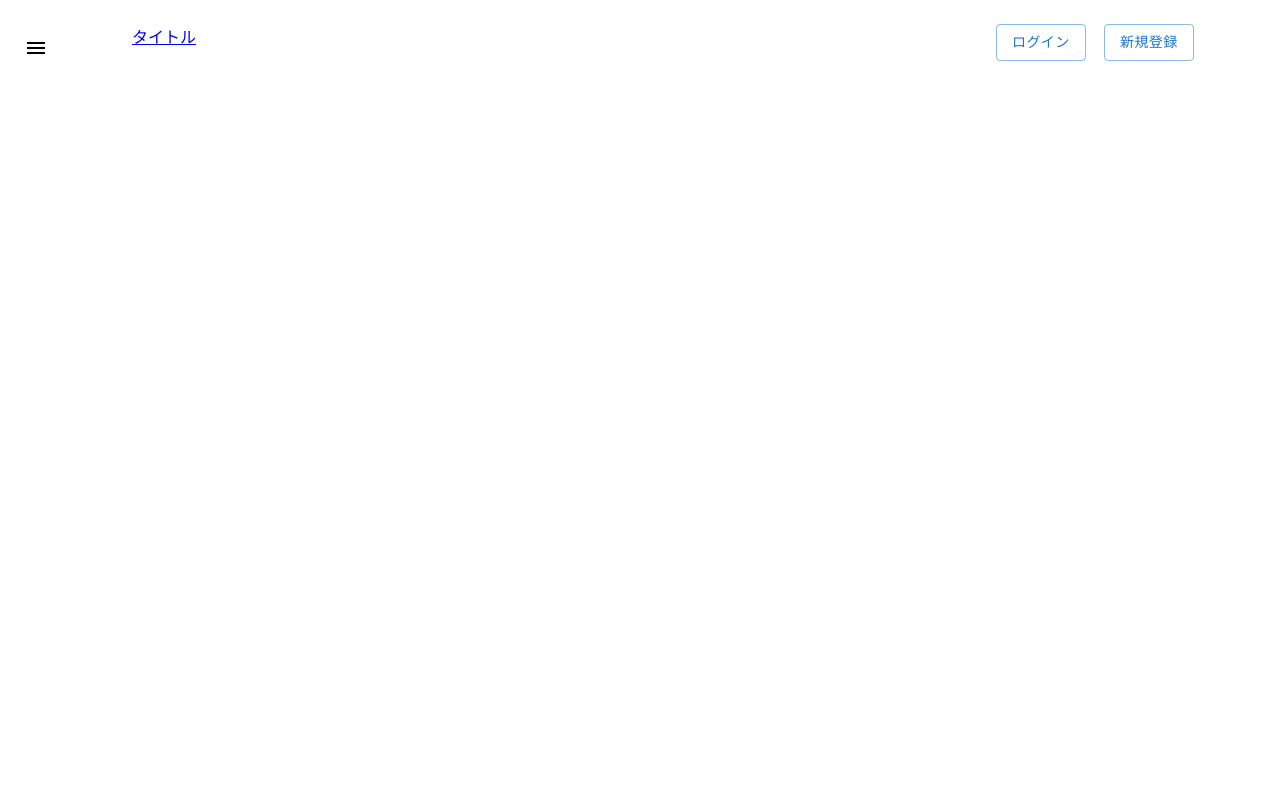
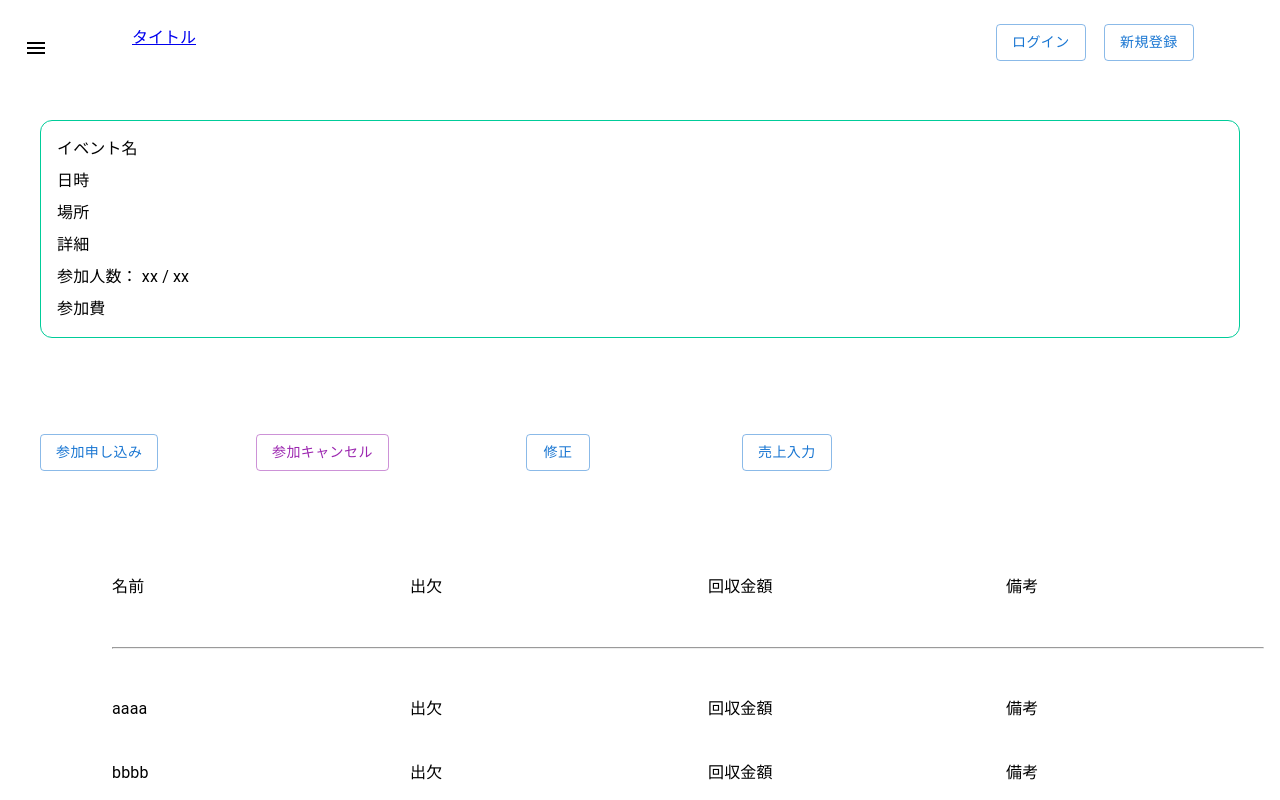
Before and after one commit to ke-kishimoto/opencourt-frontend, a React (Create React App) app: page /eventDetail/1/eventSales in a window 1280 px wide. Before the commit this address had no page. Shown: the top 800 px of the page. Built offline with nearby package versions, Linux system fonts and the light colour scheme.

Commit message:
イベントの売上管理追加

```diff
--- a/src/App.js
+++ b/src/App.js
@@ -13,7 +13,8 @@ import EventDetail from './pages/EventDetail';
 import PrivacyPolicyManagement from './pages/PrivacyPolicyMnagement';
 import LogManagement from './pages/LogManagement';
 import UserCategory from './pages/UserCategory';
-import SegmentDelivery from './pages/SegmentDelivery'
+import SegmentDelivery from './pages/SegmentDelivery';
+import EventSales from './components/EventSales';
 
 function App() {
   return (
@@ -29,11 +30,13 @@ function App() {
           <Route path="/userList" element={<UserList/>}></Route>
           <Route path="/userDetail" element={<UserDetail/>}></Route>
           <Route path="/templateManagement" element={<TemplateManagement/>}></Route>
-          <Route path="/eventDetail/:id" element={<EventDetail/>}></Route>
+          <Route path="/segmentDelivery" element={<SegmentDelivery/>}></Route>
           <Route path="/privacyPolicyManagement" element={<PrivacyPolicyManagement/>}></Route>
           <Route path="/logManagement" element={<LogManagement/>}></Route>
           <Route path="/userCategory" element={<UserCategory/>}></Route>
-          <Route path="/segmentDelivery" element={<SegmentDelivery/>}></Route>
+          <Route path="/eventDetail/:id" element={<EventDetail/>}>
+            <Route path="eventSales" element={<EventSales/>}></Route>
+          </Route>
         </Routes>
       </BrowserRouter>
     </RecoilRoot>
--- /dev/null
+++ b/src/components/EventSales.js
@@ -0,0 +1,65 @@
+import Container from '@mui/material/Container';
+import TextField from '@mui/material/TextField';
+import Button from '@mui/material/Button';
+import Grid from '@mui/material/Grid';
+import InputLabel from '@mui/material/InputLabel';
+import MenuItem from '@mui/material/MenuItem';
+import FormControl from '@mui/material/FormControl';
+import Select from '@mui/material/Select';
+import Typography from '@mui/material/Typography';
+import { useState, useEffect } from 'react';
+import Box from '@mui/material/Box';
+
+const EventSales = () => {
+
+	const [eventInfos, setEventInfos] = useState([]);
+
+	useEffect(() => {
+		setEventInfos([
+			{id: 1, user_name: 'aaaa', attendance: '○', sales: 100, memo: ''},
+			{id: 2, user_name: 'bbbb', attendance: '○', sales: 100, memo: ''},
+		])
+	}, []);
+
+	return (
+		<Container>
+			<Grid container spacing={5} margin={1}>
+				<Grid item xs={3}>
+					<Typography>名前</Typography>
+				</Grid>
+				<Grid item xs={3}>
+					<Typography>出欠</Typography>
+				</Grid>
+				<Grid item xs={3}>
+					<Typography>回収金額</Typography>
+				</Grid>
+				<Grid item xs={3}>
+					<Typography>備考</Typography>
+				</Grid>
+				<Grid item xs={12}>
+					<hr/>
+				</Grid>
+			{eventInfos.map(e => {
+				return (
+					<>
+						<Grid item xs={3}>
+							<Typography>{e.user_name}</Typography>
+						</Grid>
+						<Grid item xs={3}>
+							<Typography>出欠</Typography>
+						</Grid>
+						<Grid item xs={3}>
+							<Typography>回収金額</Typography>
+						</Grid>
+						<Grid item xs={3}>
+							<Typography>備考</Typography>
+						</Grid>
+					</>
+				)
+			})}
+			</Grid>
+		</Container>
+	)
+}
+
+export default EventSales;
--- a/src/pages/EventDetail.js
+++ b/src/pages/EventDetail.js
@@ -1,27 +1,66 @@
-import EventDefaultItem from '../components/EventDetailItem'
+import EventDetailItem from '../components/EventDetailItem'
 import Grid from '@mui/material/Grid';
 import Button from '@mui/material/Button';
 import UserItem from '../components/UserItem'
+import { Outlet } from "react-router-dom";
+import { useNavigate } from 'react-router-dom';
 
 const EventDetail = () => {
+
+	const navigate = useNavigate();
+
 	return (
 		<Grid container spacing={2}>
 			<Grid item xs={12}>
-				<EventDefaultItem />
+				<EventDetailItem />
 			</Grid>
-			<Grid item xs={12}>
+			<Grid item xs={2}>
 				<Button
 					variant="outlined"
 					sx={{
-						m:5
+						m: 5
 					}}
 					onClick={() => { }}
 				>
 					参加申し込み
 				</Button>
 			</Grid>
+			<Grid item xs={2.5}>
+				<Button
+					variant="outlined"
+					color="secondary"
+					sx={{
+						m: 5
+					}}
+					onClick={() => { }}
+				>
+					参加キャンセル
+				</Button>
+			</Grid>
+			<Grid item xs={2}>
+				<Button
+					variant="outlined"
+					sx={{
+						m: 5
+					}}
+					onClick={() => { }}
+				>
+					修正
+				</Button>
+			</Grid>
+			<Grid item xs={2}>
+				<Button
+					variant="outlined"
+					sx={{
+						m: 5
+					}}
+					onClick={() => {navigate('eventSales')}}
+				>
+					売上入力
+				</Button>
+			</Grid>
 			<Grid item xs={12}>
-				<UserItem />
+				<Outlet />
 			</Grid>
 		</Grid>
 	)
--- a/src/pages/TemplateManagement.js
+++ b/src/pages/TemplateManagement.js
@@ -15,7 +15,7 @@ const TemplateManagement = () => {
 
 	useEffect(() => {
 		setTemplates([
-			{id: 1, templateName: 'テンプレート名1'},
+			{ id: 1, templateName: 'テンプレート名1' },
 		])
 	}, [])
 
```
Lines whose indentation alone changed are shown as unchanged.
